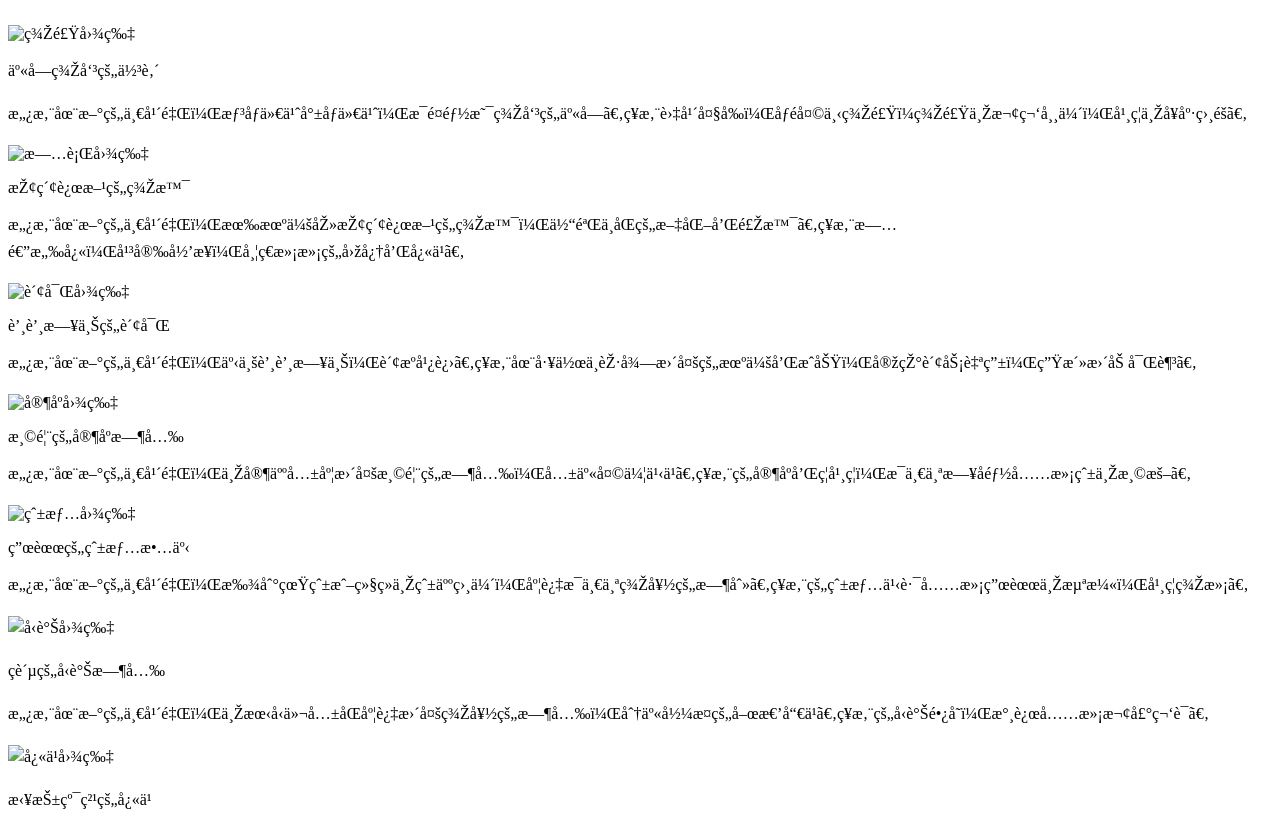
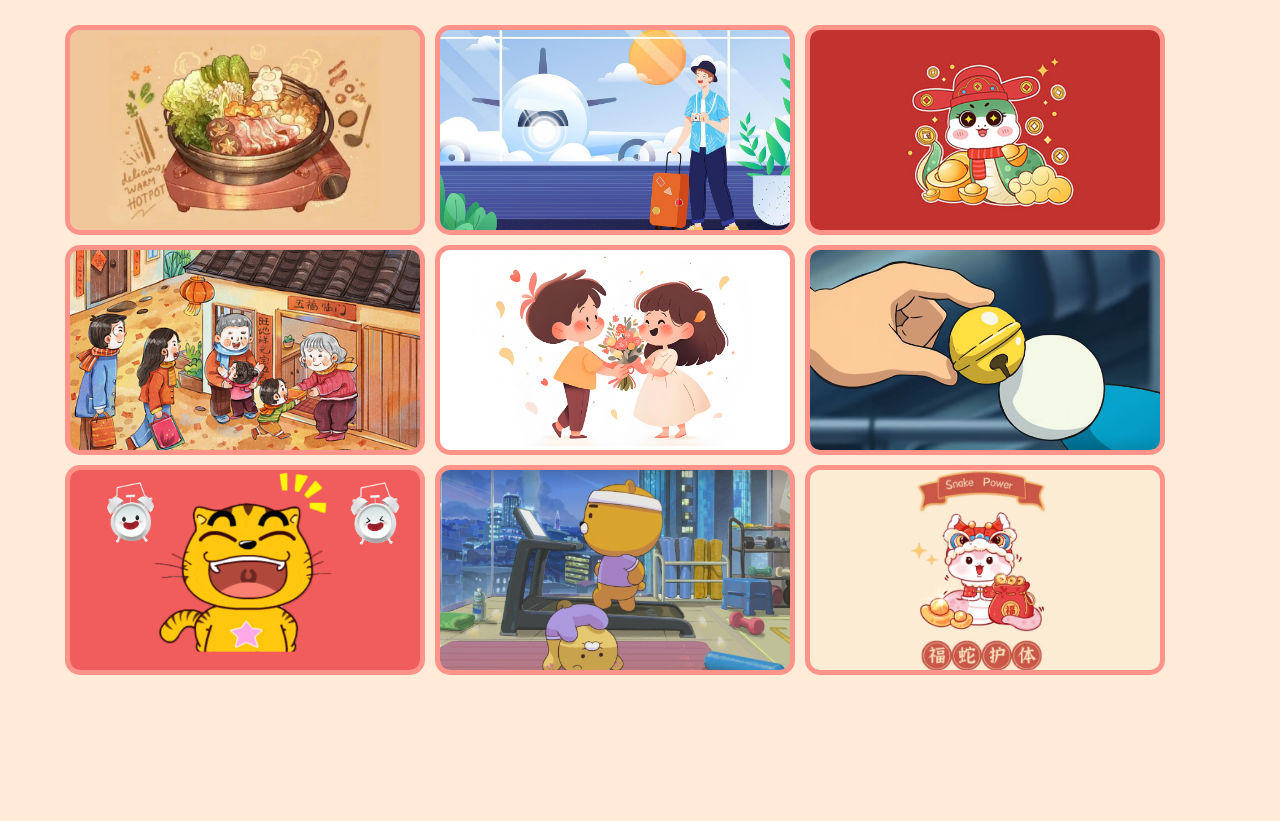
Before and after one commit to shuohuangjia43/MyWeb, a plain HTML site: page index.html in a window 1280 px wide. Shown: the part 149-970 px from the top of the page. After the commit the page ends 839 px from the top, so only its background shows below. Drawn offline with Linux system fonts and the light colour scheme.

Commit message:
Update index.html

```diff
--- a/index.html
+++ b/index.html
@@ -1,65 +1,65 @@
 <!DOCTYPE html>
-<html格式朗=“en”（英语）&#62;
-<头&#62;
-<元字符集= UTF-8型&#62;
-<元名称=“视口”内容="width=device-width, initial-scale=1.0"&#62;
-<标题&#62;新年祝福</标题&#62;
-<风格&#62;
+<html lang="en">
+<head>
+    <meta charset="UTF-8">
+    <meta name="viewport" content="width=device-width, initial-scale=1.0">
+    <title>新年祝福</title>
+    <style>
         /* 全局文本样式 */
-身体{
-前家族: 宋体,无衬线;
-背景色 ：#ffbd7； /* #ffebd7 */
-颜色: #333;
-边缘:0;
-衬垫:0;
-水平对齐:中心;
-显示:弯曲;
-弯曲方向:柱;
-对齐-项目:中心;
-正当内容:中心;
-最小高度:100 甚高频;
+        body {
+            font-family: Arial, sans-serif;
+            background-color: #ffebd7;    /* #ffebd7 */
+            color: #333;
+            margin: 0;
+            padding: 0;
+            text-align: center;
+            display: flex;
+            flex-direction: column;
+            align-items: center;
+            justify-content: center;
+            min-height: 100vh;
         }
 
         /* 卡片容器 */
-.卡片-容器{
-显示:弯曲;
-弯曲缠绕:包;/* 允许换行 */
-缺口:20二甲苯;/* 项目之间的间距 */
-衬垫:20二甲苯;/* 容器内边距 */
-宽度:100%;
-最大宽度:1140二甲苯;/* 设置最大宽度以适应大多数屏幕 */
-边缘:0汽车;/* 居中对齐 */
+        .cards-container {
+            display: flex;
+            flex-wrap: wrap; /* 允许换行 */
+            gap: 20px;       /* 项目之间的间距 */
+            padding: 20px;   /* 容器内边距 */
+            width: 100%;
+            max-width: 1140px; /* 设置最大宽度以适应大多数屏幕 */
+            margin: 0 auto;  /* 居中对齐 */
         }
 
         /* 卡片 */
-.卡片{
-弯曲:11calc(33.333%-40二甲苯);/* 设置卡片在Flex容器中的增长、收缩和初始宽度；每行显示三个卡片 */
-最小宽度:200二甲苯;/* 卡片最小宽度为200px，防止过小 */
-最大宽度:350二甲苯;/* 卡片最大宽度限制为350px */
-高度:200二甲苯;/* 固定高度为200px，保持一致 */
-背景色 标题ffb4b4/* 深红色背景色 */
-边界半径:10二甲苯;/* 圆角边框，柔和边缘 */
-溢出:隐藏;/* 隐藏溢出内容，确保内部元素不超出边界 */
-观点:1000二甲苯;/* 透视效果，适用于3D变换 */
-长方体阴影:0005二甲苯#ff3d3d80；/* 添加阴影，增强立体感 */
-过渡:全部的0.6秒立方贝塞尔(0.175,0.885,0.32,1.275);/* 平滑过渡动画，使用自定义贝塞尔曲线 */
+        .card {
+            flex: 1 1 calc(33.333% - 40px); /* 设置卡片在Flex容器中的增长、收缩和初始宽度；每行显示三个卡片 */
+            min-width: 200px;               /* 卡片最小宽度为200px，防止过小 */
+            max-width: 350px;               /* 卡片最大宽度限制为350px */
+            height: 200px;                  /* 固定高度为200px，保持一致 */
+            background-color: #ffb4b4;      /* 深红色背景色 */
+            border-radius: 10px;            /* 圆角边框，柔和边缘 */
+            overflow: hidden;               /* 隐藏溢出内容，确保内部元素不超出边界 */
+            perspective: 1000px;            /* 透视效果，适用于3D变换 */
+            box-shadow: 0 0 0 5px #ff3d3d80;/* 添加阴影，增强立体感 */
+            transition: all 0.6s cubic-bezier(0.175, 0.885, 0.32, 1.275); /* 平滑过渡动画，使用自定义贝塞尔曲线 */
         }
 
- .card 图片{
-宽度:100%;
-高度:100%;
-对象fit:盖;
+        .card img {
+            width: 100%;
+            height: 100%;
+            object-fit: cover;
         }
 
-.卡：悬停{
-转型:规模(1.05);
-长方体阴影:08二甲苯16二甲苯 rgba公司(255,255,255,0.2);
+        .card:hover {
+            transform: scale(1.05);
+            box-shadow: 0 8px 16px rgba(255, 255, 255, 0.2);
         }
 
-.卡片_内容{
-位置:绝对的;
-顶部:0;
-左边:0;
+        .card__content {
+            position: absolute;
+            top: 0;
+            left: 0;
             width: 100%;
             height: 100%;
             padding: 20px;
@@ -141,7 +141,7 @@
     <div class="cards-container">
         <!-- 第一张：美食 -->
         <div class="card">
-            <img src="/phone/food.png" alt="美食图片" />
+            <img src="/新年网页/phone/food.png" alt="美食图片" />
             <div class="card__content">
                 <p class="card__title">享受美味的佳肴</p>
                 <p class="card__description">愿您在新的一年里，想吃什么就吃什么，每餐都是美味的享受。祝您蛇年大吉，吃遍天下美食！美食与欢笑常伴，幸福与健康相随。</p>
@@ -150,7 +150,7 @@
 
         <!-- 第二张：远方 -->
         <div class="card">
-            <img src="/phone/tour.png" alt="旅行图片" />
+            <img src="/新年网页/phone/tour.png" alt="旅行图片" />
             <div class="card__content">
                 <p class="card__title">探索远方的美景</p>
                 <p class="card__description">愿您在新的一年里，有机会去探索远方的美景，体验不同的文化和风景。祝您旅途愉快，平安归来，带着满满的回忆和快乐。</p>
@@ -159,7 +159,7 @@
 
         <!-- 第三张：财富 -->
         <div class="card">
-            <img src="/phone/fortune.png" alt="财富图片" />
+            <img src="/新年网页/phone/fortune.png" alt="财富图片" />
             <div class="card__content">
                 <p class="card__title">蒸蒸日上的财富</p>
                 <p class="card__description">愿您在新的一年里，事业蒸蒸日上，财源广进。祝您在工作中获得更多的机会和成功，实现财务自由，生活更加富足。</p>
@@ -168,7 +168,7 @@
 
         <!-- 第四张：家庭 -->
         <div class="card">
-            <img src="/phone/family.png" alt="家庭图片" />
+            <img src="/新年网页/phone/family.png" alt="家庭图片" />
             <div class="card__content">
                 <p class="card__title">温馨的家庭时光</p>
                 <p class="card__description">愿您在新的一年里，与家人共度更多温馨的时光，共享天伦之乐。祝您的家庭和睦幸福，每一个日子都充满爱与温暖。</p>
@@ -177,7 +177,7 @@
 
         <!-- 第五张：爱情 -->
         <div class="card">
-            <img src="/phone/love.png" alt="爱情图片" />
+            <img src="/新年网页/phone/love.png" alt="爱情图片" />
             <div class="card__content">
                 <p class="card__title">甜蜜的爱情故事</p>
                 <p class="card__description">愿您在新的一年里，找到真爱或继续与爱人相伴，度过每一个美好的时刻。祝您的爱情之路充满甜蜜与浪漫，幸福美满。</p>
@@ -186,7 +186,7 @@
 
         <!-- 第六张：友谊 -->
         <div class="card">
-            <img src="/phone/friendship.png" alt="友谊图片" />
+            <img src="/新年网页/phone/friendship.png" alt="友谊图片" />
             <div class="card__content">
                 <p class="card__title">珍贵的友谊时光</p>
                 <p class="card__description">愿您在新的一年里，与朋友们共同度过更多美好的时光，分享彼此的喜怒哀乐。祝您的友谊长存，永远充满欢声笑语。</p>
@@ -195,7 +195,7 @@
 
         <!-- 第七张：快乐 -->
         <div class="card">
-            <img src="/phone/happiness.png" alt="快乐图片" />
+            <img src="/新年网页/phone/happiness.png" alt="快乐图片" />
             <div class="card__content">
                 <p class="card__title">拥抱纯粹的快乐</p>
                 <p class="card__description">愿您在新的一年里，每天都充满欢笑和快乐。无论遇到什么困难，都能保持乐观的心态，享受生活的每一个瞬间。</p>
@@ -204,7 +204,7 @@
 
         <!-- 第八张：健康 -->
         <div class="card">
-            <img src="/phone/health.png" alt="健康图片" />
+            <img src="/新年网页/phone/health.png" alt="健康图片" />
             <div class="card__content">
                 <p class="card__title">拥有健康的体魄</p>
                 <p class="card__description">愿您在新的一年里，身体健康，精力充沛。祝您通过良好的生活习惯和适当的运动，保持最佳状态，迎接每一个挑战。</p>
@@ -213,7 +213,7 @@
 
         <!-- 第九张：幸福 -->
         <div class="card">
-            <img src="/phone/blessing.png" alt="幸福图片" />
+            <img src="/新年网页/phone/blessing.png" alt="幸福图片" />
             <div class="card__content">
                 <p class="card__title">收获满满的幸福</p>
                 <p class="card__description">愿您在新的一年里，生活充满幸福与满足感。无论是在事业、家庭还是个人成长方面，都能达到自己理想中的状态，享受生活的美好。</p>
@@ -222,11 +222,11 @@
     </div>
 
     <div class="music-toggle" onclick="toggleMusic()" style="position: absolute; top: 20px; right: 20px; display: flex; align-items: center; cursor: pointer;">
-        <img id="musicToggle" src="/phone/close.png" alt="音乐开关" style="width: 50px; height: 50px;">
+        <img id="musicToggle" src="/新年网页/phone/close.png" alt="音乐开关" style="width: 50px; height: 50px;">
     </div>
 
     <audio id="backgroundMusic" preload="auto" loop>
-        <source src="music.m4a" type="audio/mpeg">
+        <source src="/新年网页/music.m4a" type="audio/mpeg">
     </audio>
 
     <script>
@@ -245,10 +245,10 @@
         function toggleMusic() {
             if (audio.paused) {
                 audio.play();
-                musicToggle.src = '/phone/open.png'; // 播放时显示的图标
+                musicToggle.src = '/新年网页/phone/open.png'; // 播放时显示的图标
             } else {
                 audio.pause();
-                musicToggle.src = '/phone/close.png'; // 暂停时显示的图标
+                musicToggle.src = '/新年网页/phone/close.png'; // 暂停时显示的图标
             }
         }
     </script>
```
Lines whose indentation alone changed are shown as unchanged.
